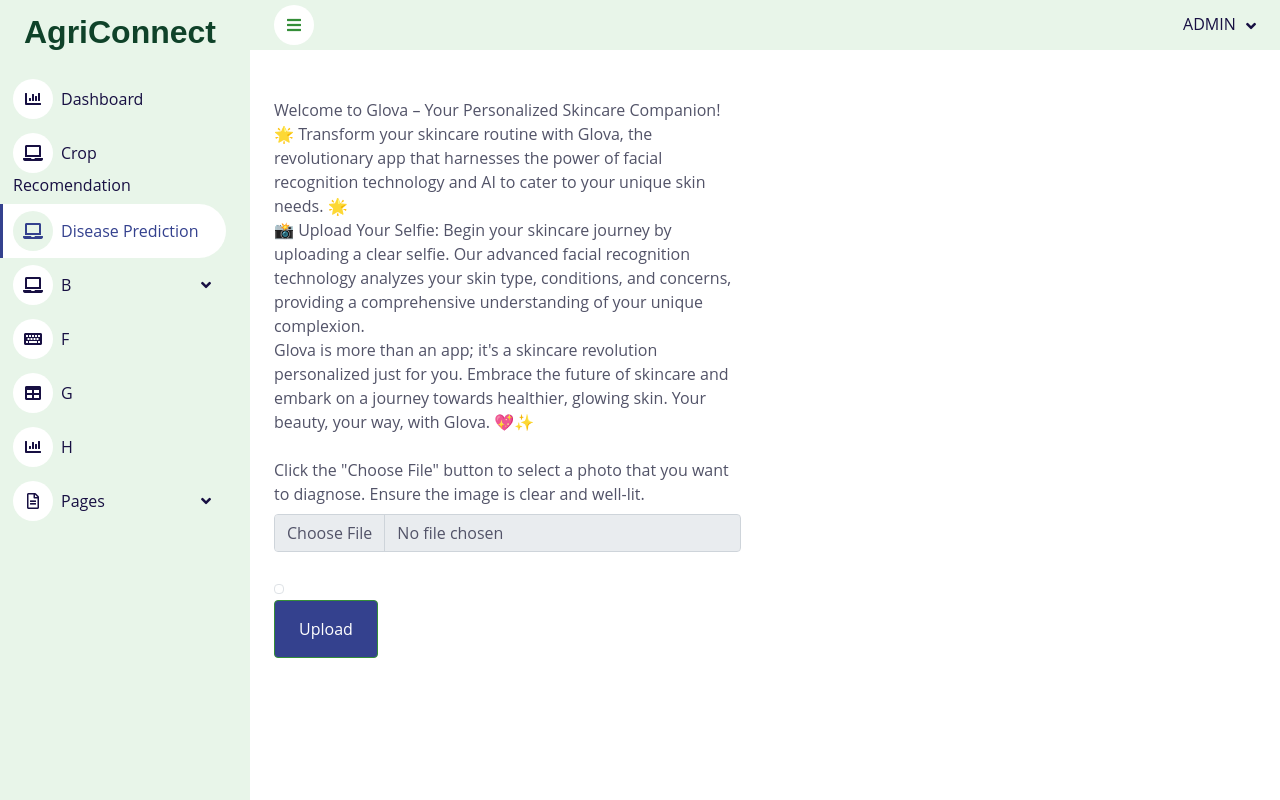
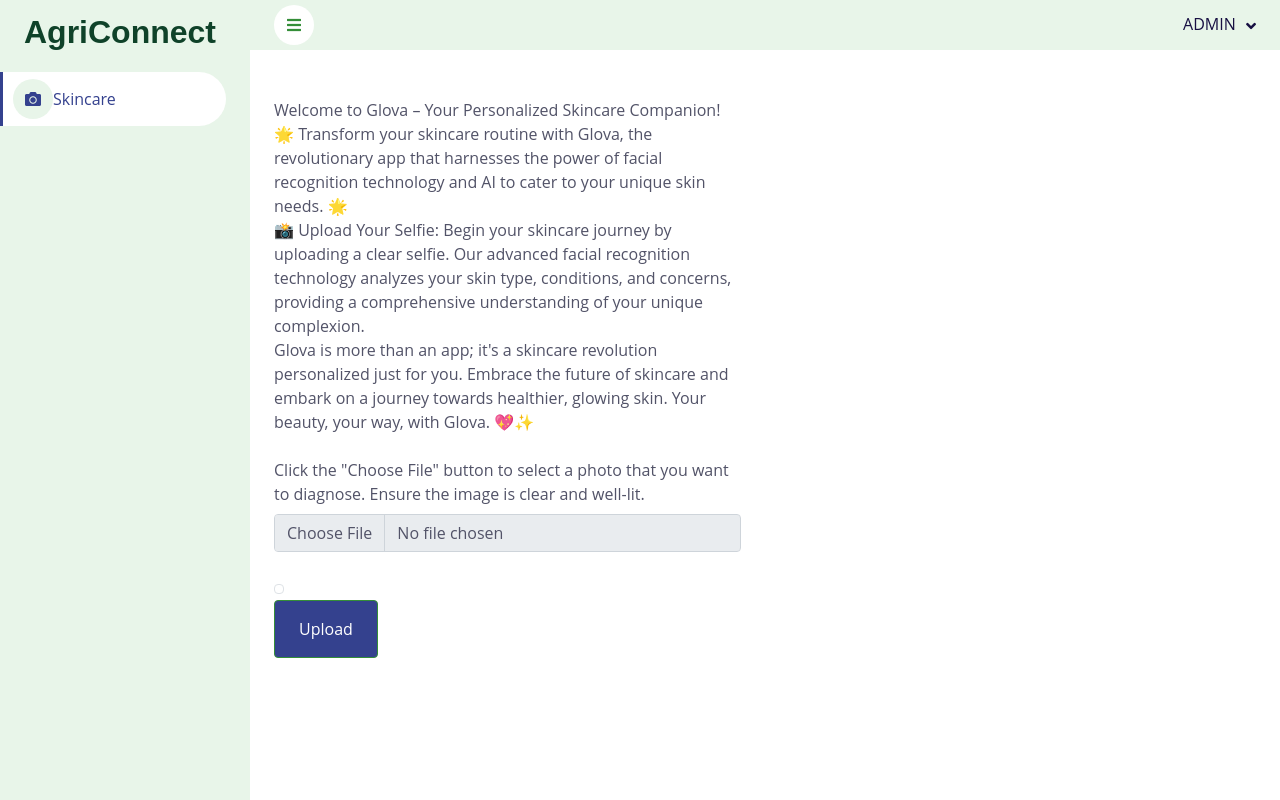
Before and after one commit to pinilDissanayaka/Glova-Application, a Flask app: page /plant_d.html in a window 1280 px wide. Run offline with Flask 3, Linux system fonts and the light colour scheme; some libraries are stand-ins or nearby versions.

Commit message:
Add files via upload

```diff
--- a/Dashboard/templates/plant_d.html
+++ b/Dashboard/templates/plant_d.html
@@ -5,29 +5,7 @@
     <nav class="navbar bg-light navbar-light">
         <a href="dash.html" class="navbar-brand mx-4 mb-3"><h2 class="m-0">AgriConnect</h2></a>
         <div class="navbar-nav w-100">
-            <a href="\" class="nav-item nav-link"><i class="fa fa-chart-bar me-2"></i>Dashboard</a>
-            <a href="crop_rec.html" class="nav-item nav-link"><i class="fa fa-laptop me-2"></i>Crop Recomendation</a>
-            <a href="plant_d.html" class="nav-item nav-link active"><i class="fa fa-laptop me-2"></i>Disease Prediction</a>
-            <div class="nav-item dropdown">
-                <a href="#" class="nav-link dropdown-toggle" data-bs-toggle="dropdown"><i class="fa fa-laptop me-2"></i>B</a>
-                <div class="dropdown-menu bg-transparent border-0">
-                    <a href="button.html" class="dropdown-item">C</a>
-                    <a href="typography.html" class="dropdown-item">D</a>
-                    <a href="element.html" class="dropdown-item">E</a>
-                </div>
-            </div>
-            <a href="form.html" class="nav-item nav-link"><i class="fa fa-keyboard me-2"></i>F</a>
-            <a href="table.html" class="nav-item nav-link"><i class="fa fa-table me-2"></i>G</a>
-            <a href="chart.html" class="nav-item nav-link"><i class="fa fa-chart-bar me-2"></i>H</a>
-            <div class="nav-item dropdown">
-                <a href="#" class="nav-link dropdown-toggle" data-bs-toggle="dropdown"><i class="far fa-file-alt me-2"></i>Pages</a>
-                <div class="dropdown-menu bg-transparent border-0">
-                    <a href="signin.html" class="dropdown-item">I</a>
-                    <a href="signup.html" class="dropdown-item">J</a>
-                    <a href="404.html" class="dropdown-item">K</a>
-                    <a href="blank.html" class="dropdown-item">L</a>
-                </div>
-            </div>
+            <a href="plant_d.html" class="nav-item nav-link active"><i class="fa fa-camera"></i>Skincare</a>
         </div>
     </nav>
 </div>
```
